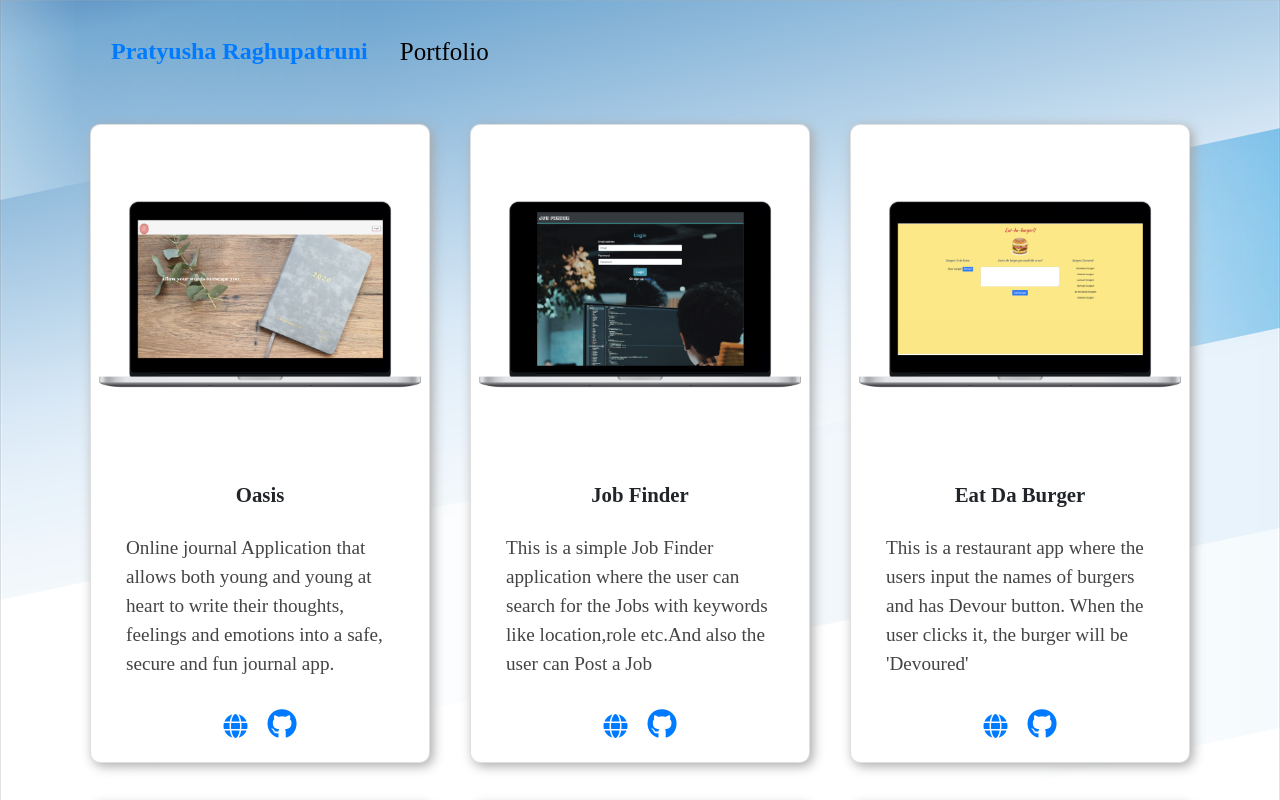
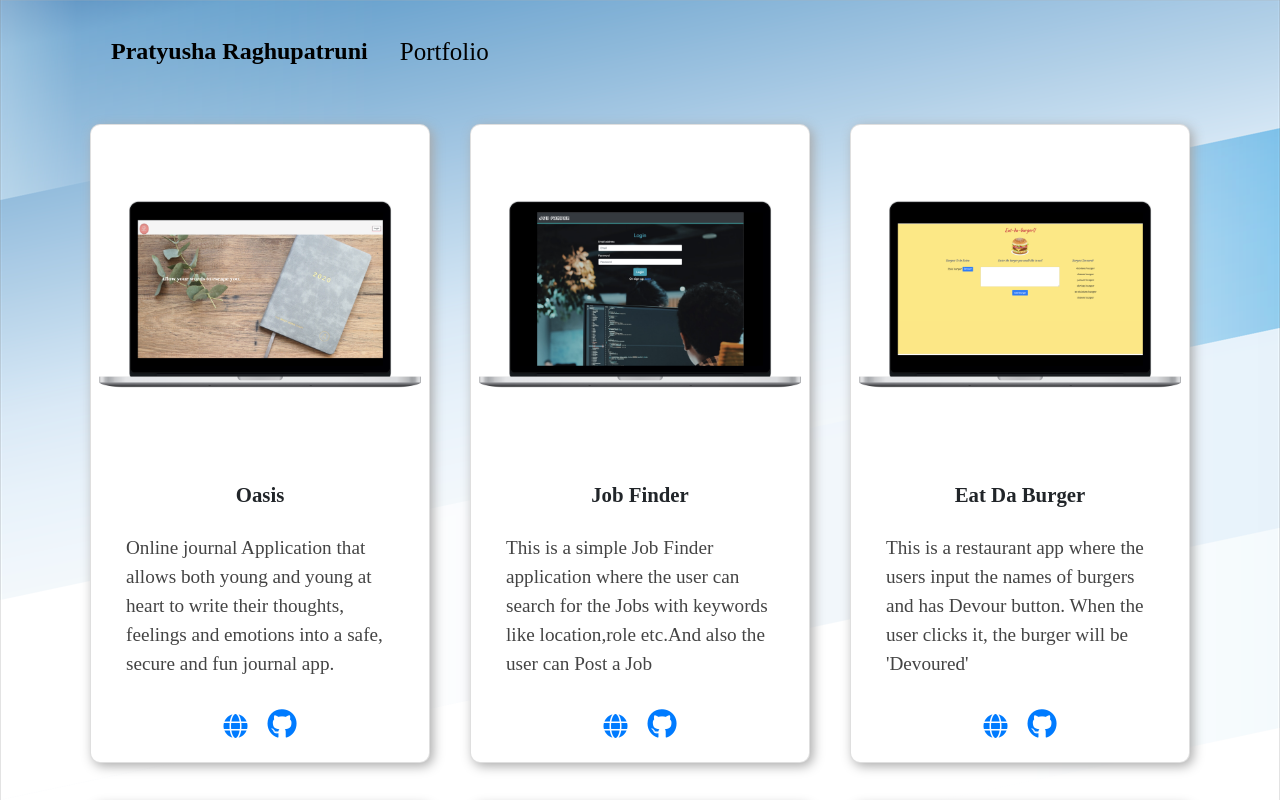
Before and after one commit to PratyushaRaghupatruni/react-portfolio, a React (Create React App) app: page /portfolio in a window 1280 px wide. Shown: the top 800 px of the page. Built offline with nearby package versions, Linux system fonts and the light colour scheme.

Commit message:
changed name font

```diff
--- a/src/Components/Nav/index.js
+++ b/src/Components/Nav/index.js
@@ -11,8 +11,8 @@ export default function Nav() {
           <header className="row">
             <nav className="col">
               <ul className="nav justify-content-start transition">
-                <li className="nav-item" style={{ fontSize: '1.5em',color:'black',fontWeight:'bold'}}>
-                   <Link className="nav-link link-style" to="/">Pratyusha Raghupatruni</Link>
+                <li className="nav-item">
+                   <Link className="nav-link link-style" style={{ fontSize: '1.5em',color:'black',fontWeight:'bold'}} to="/">Pratyusha Raghupatruni</Link>
                 </li>
                 <li className="nav-item" style={{fontSize:'1.5em',color:'black'}}>
                   <Link className="nav-link link-style" to="/portfolio" style={{  fontSize: '25px',color: 'black',}}>
```
Also changed, not shown: 1 other file (tests, documents, lock files or other folders).
